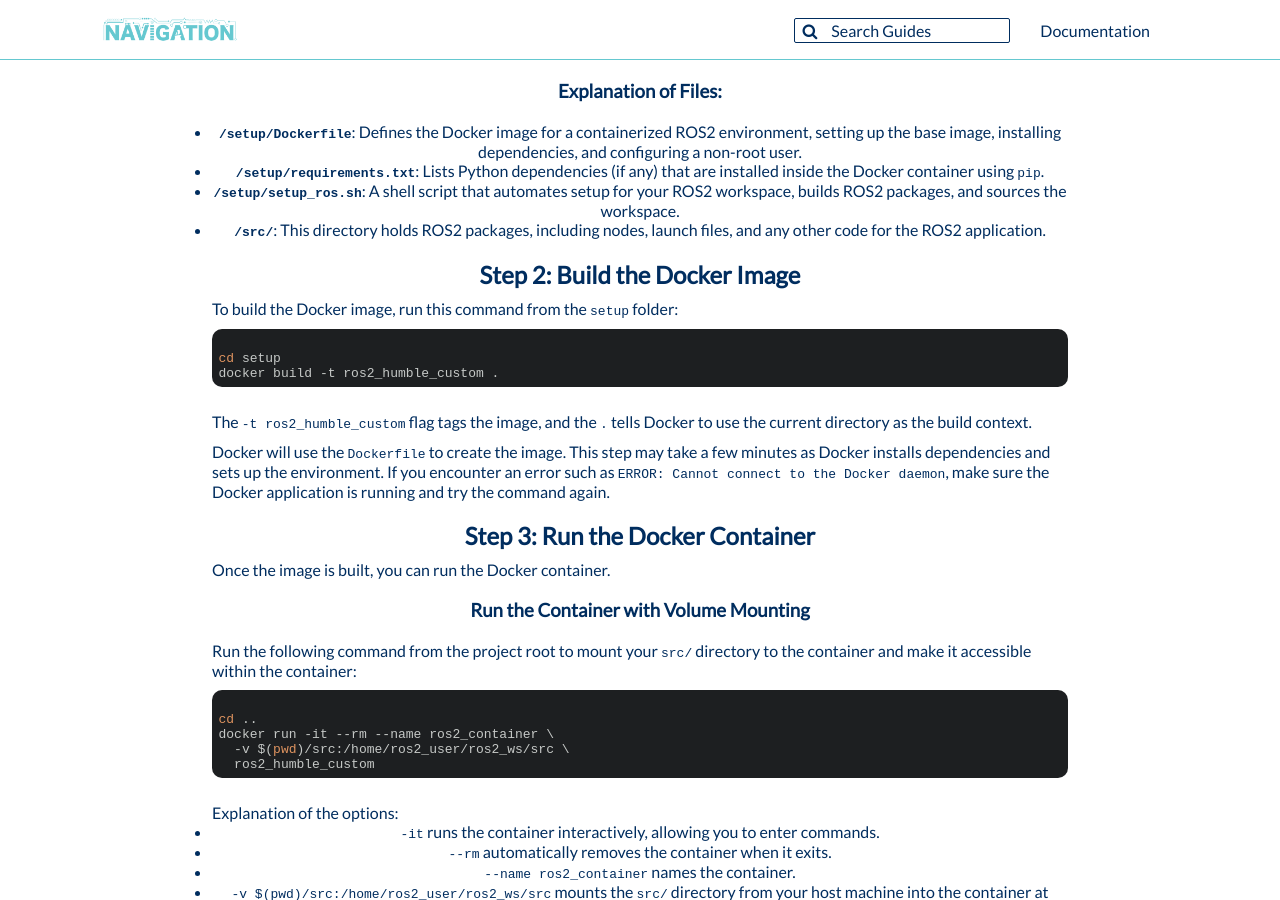
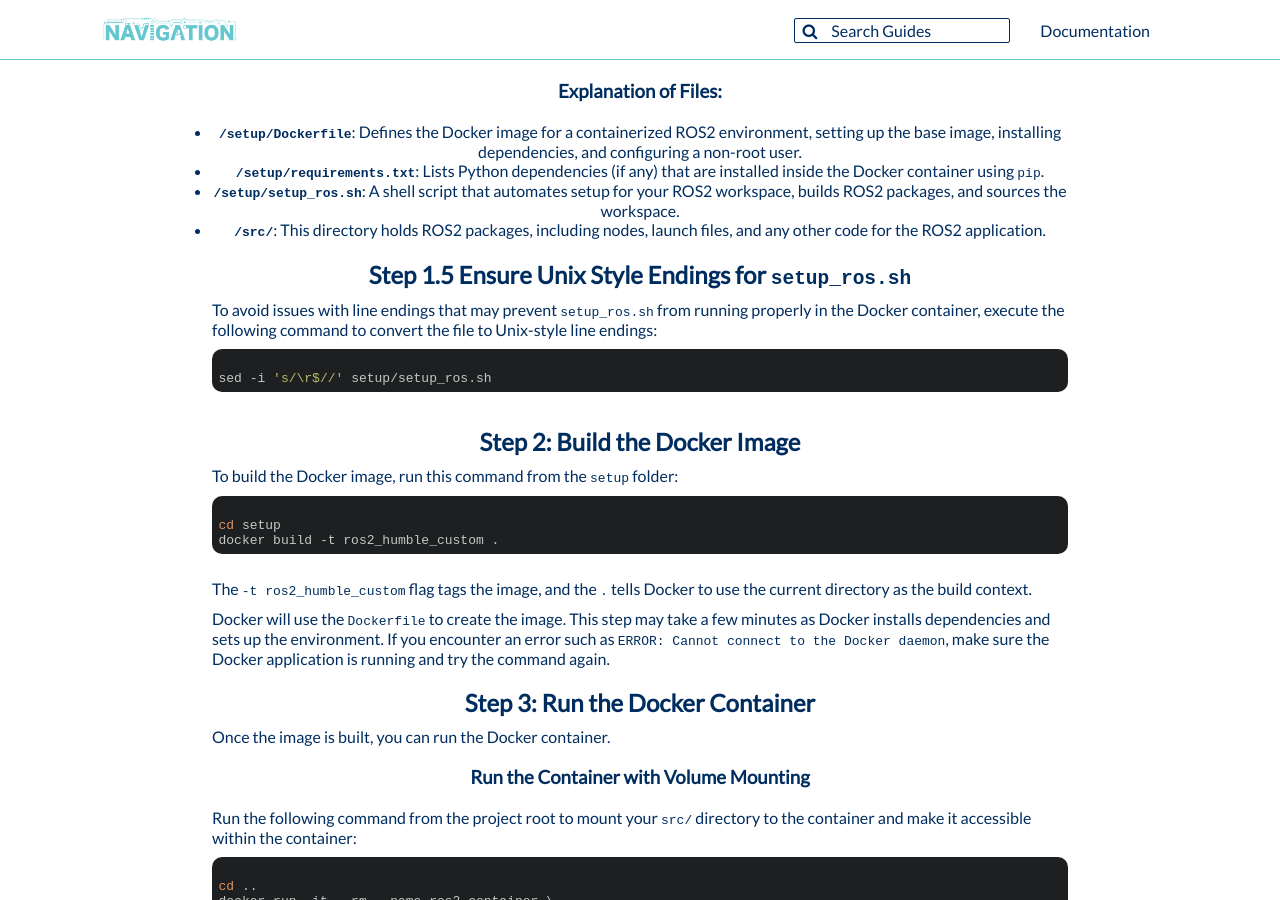
Before and after one commit to CUSail-Navigation/intrasite, a Jekyll site: the page built from _posts/2024-11-08-rossetup.md, in a window 1280 px wide and 900 px high, scrolled down 958 px. Built offline with Jekyll 4.4.1, drawn with Linux system fonts in a browser that asks for light colours.

Commit message:
Bugfix for unix-style endings on setup_ros.sh

```diff
--- a/_posts/2024-11-08-rossetup.md
+++ b/_posts/2024-11-08-rossetup.md
@@ -76,6 +76,16 @@ Here’s the file structure of the project:
 - **`/src/`**: This directory holds ROS2 packages, including nodes, launch files, and any other code for the ROS2 application.
 
 ---
+
+## Step 1.5 Ensure Unix Style Endings for `setup_ros.sh`
+
+To avoid issues with line endings that may prevent `setup_ros.sh` from running properly in the Docker container, execute the following command to convert the file to Unix-style line endings:
+
+<pre>
+<code class="bash">
+sed -i 's/\r$//' setup/setup_ros.sh
+</code>
+</pre>
 
 ## Step 2: Build the Docker Image
 
```
